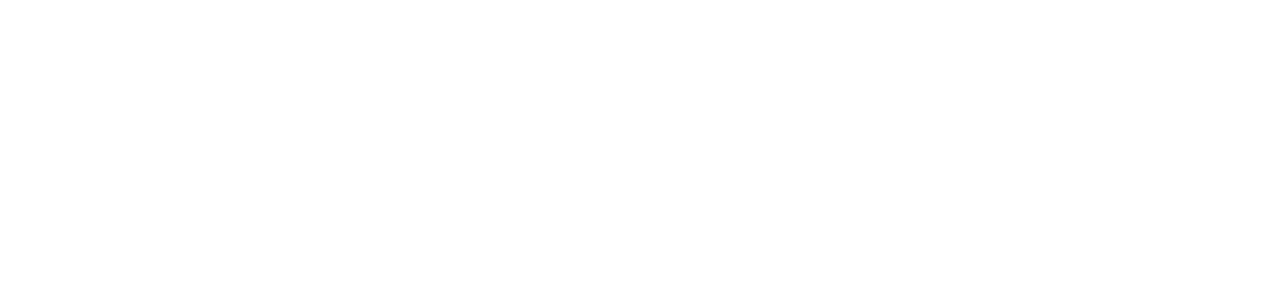
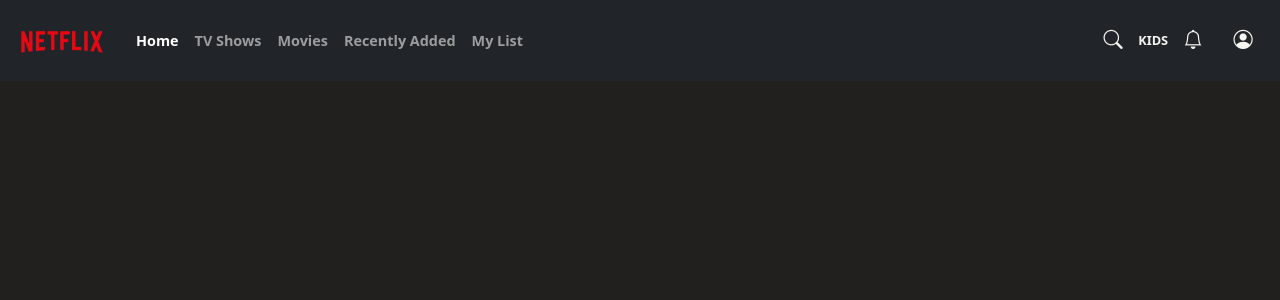
Before and after one commit to emanuelecozzolino1926/u3-w1-d5, a React (Vite) app: page / in a window 1280 px wide. Shown: the top 300 px of the page. Built offline with nearby package versions, Linux system fonts and the light colour scheme.

Commit message:
[UPD] Create component Navbar + installed bootstrapicon

```diff
--- a/package.json
+++ b/package.json
@@ -11,6 +11,7 @@
   },
   "dependencies": {
     "bootstrap": "^5.3.8",
+    "bootstrap-icons": "^1.13.1",
     "react": "^19.2.0",
     "react-bootstrap": "^2.10.10",
     "react-dom": "^19.2.0"
--- a/src/App.css
+++ b/src/App.css
@@ -0,0 +1,61 @@
+body {
+  background-color: #221f1f;
+}
+
+h2,
+h4,
+footer {
+  color: #f5f5f1;
+}
+
+.icons {
+  margin-left: 0.8em;
+  margin-right: 0.8em;
+  font-size: 1.2em;
+  color: #f5f5f1;
+}
+
+.navbar-nav {
+  font-size: 90%;
+}
+
+#kids {
+  color: #f5f5f1;
+  font-size: 0.8em;
+}
+
+.footer-icon {
+  color: #838383;
+}
+
+.footer-links {
+  font-size: 0.8em;
+}
+
+.footer-links p {
+  margin-bottom: 0.3em;
+  color: #838383;
+}
+
+.footer-links a {
+  color: #838383;
+  text-decoration: none;
+}
+
+.footer-button {
+  color: #838383;
+  border-color: #838383;
+}
+
+.copyright {
+  color: #838383;
+  font-size: 0.6em;
+}
+
+.col img {
+  transition: transform 0.2s;
+}
+
+.col img:hover {
+  transform: scale(1.1);
+}
--- a/src/App.jsx
+++ b/src/App.jsx
@@ -1,9 +1,12 @@
+import "bootstrap/dist/css/bootstrap.min.css";
+import "bootstrap-icons/font/bootstrap-icons.min.css";
 import "./App.css";
+import NetNavBar from "./Components/NetNavBar";
 
 function App() {
   return (
     <>
-      <div></div>
+      <NetNavBar />
     </>
   );
 }
--- /dev/null
+++ b/src/Components/NetNavBar.jsx
@@ -0,0 +1,67 @@
+const NetNavBar = () => {
+  return (
+    <>
+      <nav
+        className="navbar navbar-expand-lg bg-dark"
+        data-bs-theme="dark"
+        style={{ backgroundcolor: "#221f1f !important" }}
+      >
+        <div className="container-fluid">
+          <a className="navbar-brand" href="#">
+            <img src="/logo.png" style={{ width: "100px", height: "55px" }} />
+          </a>
+          <button
+            className="navbar-toggler"
+            type="button"
+            data-bs-toggle="collapse"
+            data-bs-target="#navbarSupportedContent"
+            aria-controls="navbarSupportedContent"
+            aria-expanded="false"
+            aria-label="Toggle navigation"
+          >
+            <span className="navbar-toggler-icon"></span>
+          </button>
+          <div className="collapse navbar-collapse" id="navbarSupportedContent">
+            <ul className="navbar-nav me-auto mb-2 mb-lg-0">
+              <li className="nav-item">
+                <a className="nav-link active fw-bold" href="#">
+                  Home
+                </a>
+              </li>
+              <li className="nav-item">
+                <a className="nav-link fw-bold" href="#">
+                  TV Shows
+                </a>
+              </li>
+              <li className="nav-item">
+                <a className="nav-link fw-bold" href="#">
+                  Movies
+                </a>
+              </li>
+              <li className="nav-item">
+                <a className="nav-link fw-bold" href="#">
+                  Recently Added
+                </a>
+              </li>
+              <li className="nav-item">
+                <a className="nav-link fw-bold" href="#">
+                  My List
+                </a>
+              </li>
+            </ul>
+            <div className="d-flex align-items-center">
+              <i className="bi bi-search icons"></i>
+              <div id="kids" className="fw-bold">
+                KIDS
+              </div>
+              <i className="bi bi-bell icons"></i>
+              <i className="bi bi-person-circle icons"></i>
+            </div>
+          </div>
+        </div>
+      </nav>
+    </>
+  );
+};
+
+export default NetNavBar;
```
Also changed, not shown: public/logo.png (added), 1 other file (tests, documents, lock files or other folders).
